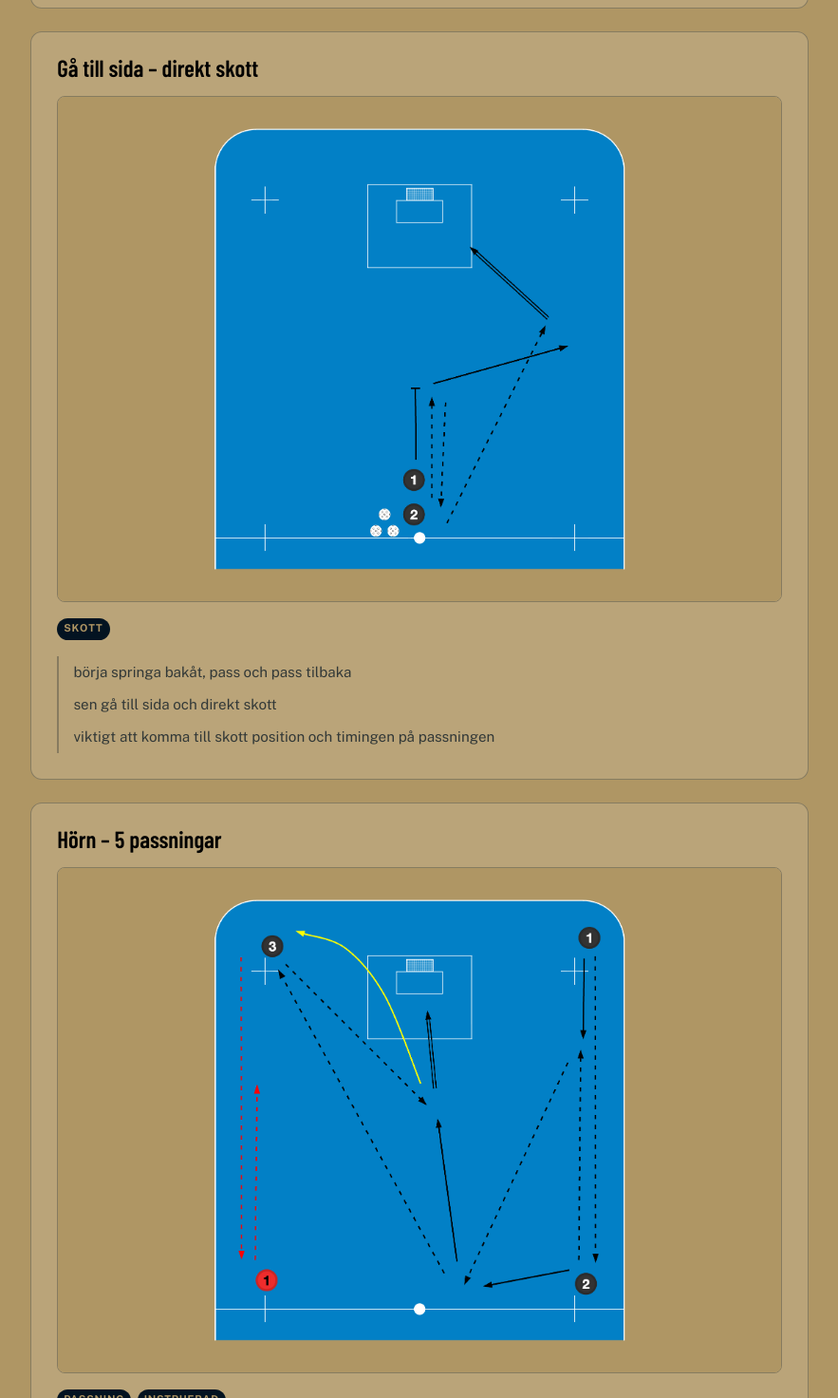
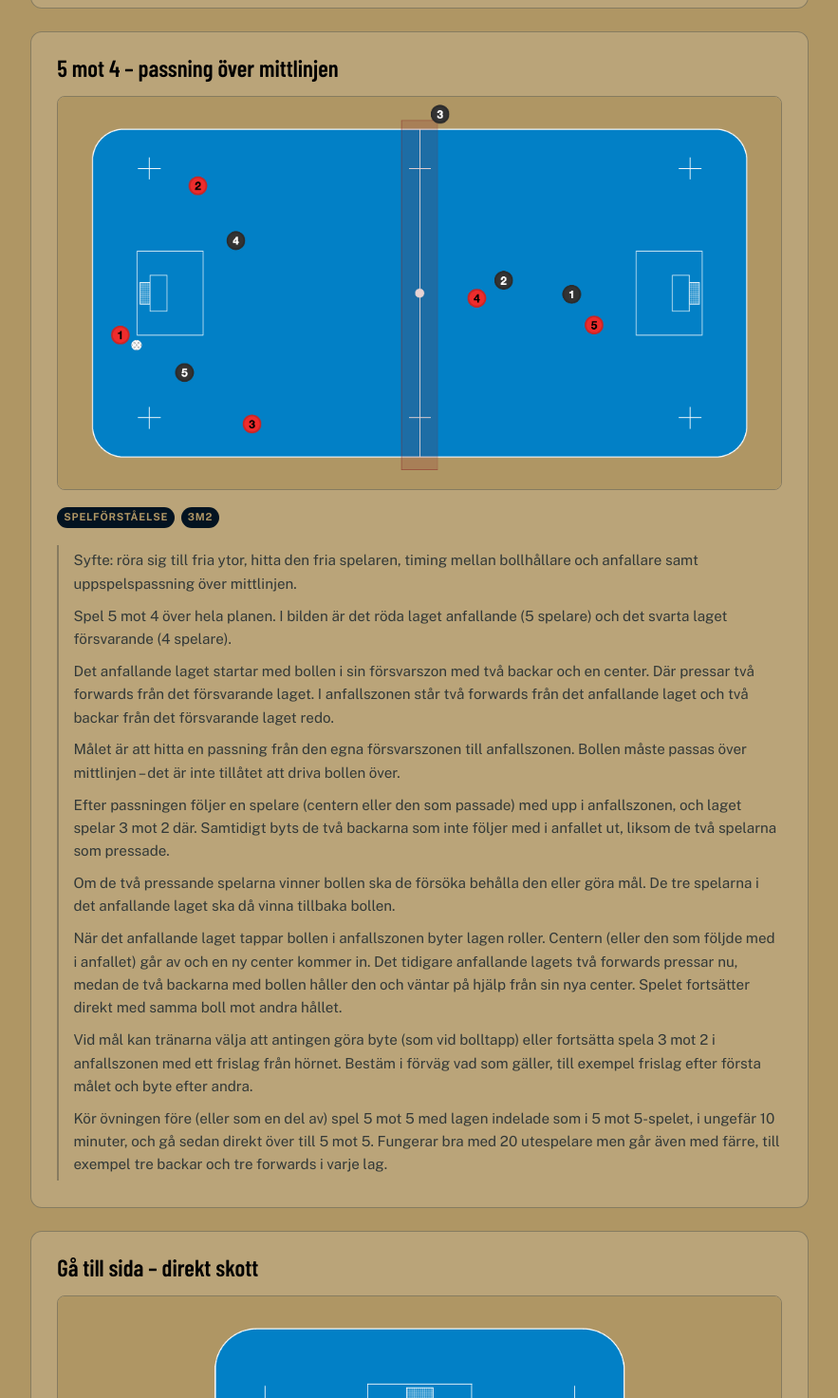
Before and after one commit to smerakm/aikpages, a plain HTML site: page training/ovningar.html in a window 1280 px wide. Shown: the part 1191-2663 px from the top of the page at 95% size, without its empty margins (198-1081 px from the left). Drawn offline with nearby package versions, Linux system fonts and the light colour scheme.

Commit message:
ny övning 5 mot 4 - passning över mittlinjen
Co-Authored-By: Claude Opus 5.5 <noreply@anthropic.com>

```diff
--- a/training/ovningar.html
+++ b/training/ovningar.html
@@ -190,6 +190,7 @@
     <ol>
 <!-- BEGIN:toc -->
       <li data-toc="2m1_utveckling"><a href="#2m1_utveckling">2 mot 1 &ndash; fr&aring;n h&ouml;rn</a></li>
+      <li data-toc="5v4_over_mittlinjen"><a href="#5v4_over_mittlinjen">5 mot 4 &ndash; passning &ouml;ver mittlinjen</a></li>
       <li data-toc="gatillsida_direkt_skott"><a href="#gatillsida_direkt_skott">G&aring; till sida &ndash; direkt skott</a></li>
       <li data-toc="horn_5_pass"><a href="#horn_5_pass">H&ouml;rn &ndash; 5 passningar</a></li>
       <li data-toc="spanjorerna"><a href="#spanjorerna">Spanjorerna</a></li>
@@ -232,6 +233,26 @@
       <li>Back skjuter</li>
       <li>"1" springer upp, d&aring; b&ouml;rjar "2" men ny b&aring;ll passa &ouml;ver</li>
       <li>"1" kan spela &ouml;verl&auml;mning, eller s&aring; forts&auml;tter "1" sj&auml;lv, eller s&aring; g&aring;r "2" direkt framf&ouml;r m&aring;l</li>
+    </ol>
+  </article>
+
+  <article class="exercise" id="5v4_over_mittlinjen" data-flags="spelforstaelse 3m2">
+    <h2>5 mot 4 &ndash; passning &ouml;ver mittlinjen</h2>
+    <img src="../assets/ovningar/5v4_over_mittlinjen.png" alt="&Ouml;vningsschema: 5 mot 4 &ndash; passning &ouml;ver mittlinjen" width="2047" height="1109" loading="lazy">
+    <ul class="tags">
+      <li>spelf&ouml;rst&aring;else</li>
+      <li>3m2</li>
+    </ul>
+    <ol class="steps">
+      <li>Syfte: r&ouml;ra sig till fria ytor, hitta den fria spelaren, timing mellan bollh&aring;llare och anfallare samt uppspelspassning &ouml;ver mittlinjen.</li>
+      <li>Spel 5 mot 4 &ouml;ver hela planen. I bilden &auml;r det r&ouml;da laget anfallande (5 spelare) och det svarta laget f&ouml;rsvarande (4 spelare).</li>
+      <li>Det anfallande laget startar med bollen i sin f&ouml;rsvarszon med tv&aring; backar och en center. D&auml;r pressar tv&aring; forwards fr&aring;n det f&ouml;rsvarande laget. I anfallszonen st&aring;r tv&aring; forwards fr&aring;n det anfallande laget och tv&aring; backar fr&aring;n det f&ouml;rsvarande laget redo.</li>
+      <li>M&aring;let &auml;r att hitta en passning fr&aring;n den egna f&ouml;rsvarszonen till anfallszonen. Bollen m&aring;ste passas &ouml;ver mittlinjen &ndash; det &auml;r inte till&aring;tet att driva bollen &ouml;ver.</li>
+      <li>Efter passningen f&ouml;ljer en spelare (centern eller den som passade) med upp i anfallszonen, och laget spelar 3 mot 2 d&auml;r. Samtidigt byts de tv&aring; backarna som inte f&ouml;ljer med i anfallet ut, liksom de tv&aring; spelarna som pressade.</li>
+      <li>Om de tv&aring; pressande spelarna vinner bollen ska de f&ouml;rs&ouml;ka beh&aring;lla den eller g&ouml;ra m&aring;l. De tre spelarna i det anfallande laget ska d&aring; vinna tillbaka bollen.</li>
+      <li>N&auml;r det anfallande laget tappar bollen i anfallszonen byter lagen roller. Centern (eller den som f&ouml;ljde med i anfallet) g&aring;r av och en ny center kommer in. Det tidigare anfallande lagets tv&aring; forwards pressar nu, medan de tv&aring; backarna med bollen h&aring;ller den och v&auml;ntar p&aring; hj&auml;lp fr&aring;n sin nya center. Spelet forts&auml;tter direkt med samma boll mot andra h&aring;llet.</li>
+      <li>Vid m&aring;l kan tr&auml;narna v&auml;lja att antingen g&ouml;ra byte (som vid bolltapp) eller forts&auml;tta spela 3 mot 2 i anfallszonen med ett frislag fr&aring;n h&ouml;rnet. Best&auml;m i f&ouml;rv&auml;g vad som g&auml;ller, till exempel frislag efter f&ouml;rsta m&aring;let och byte efter andra.</li>
+      <li>K&ouml;r &ouml;vningen f&ouml;re (eller som en del av) spel 5 mot 5 med lagen indelade som i 5 mot 5-spelet, i ungef&auml;r 10 minuter, och g&aring; sedan direkt &ouml;ver till 5 mot 5. Fungerar bra med 20 utespelare men g&aring;r &auml;ven med f&auml;rre, till exempel tre backar och tre forwards i varje lag.</li>
     </ol>
   </article>
 
```
Also changed, not shown: assets/ovningar/5v4_over_mittlinjen.png (added).
